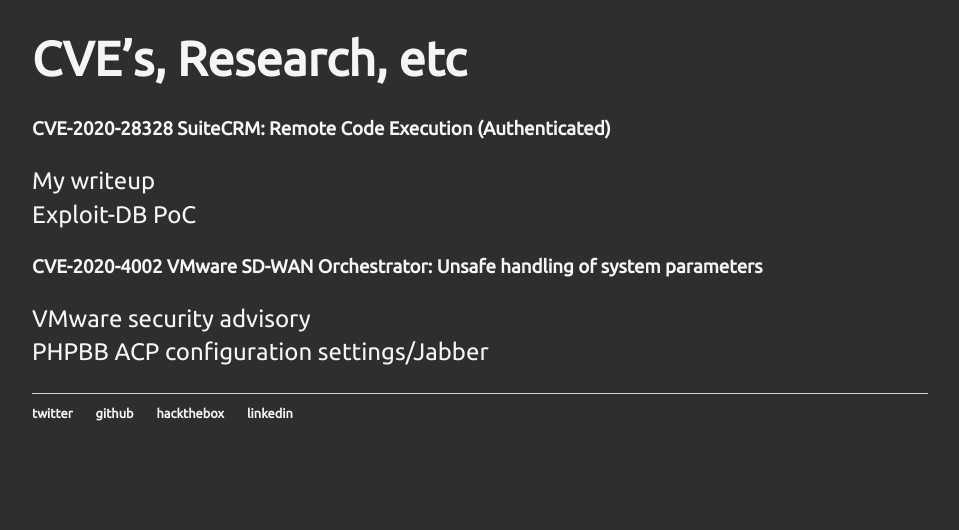
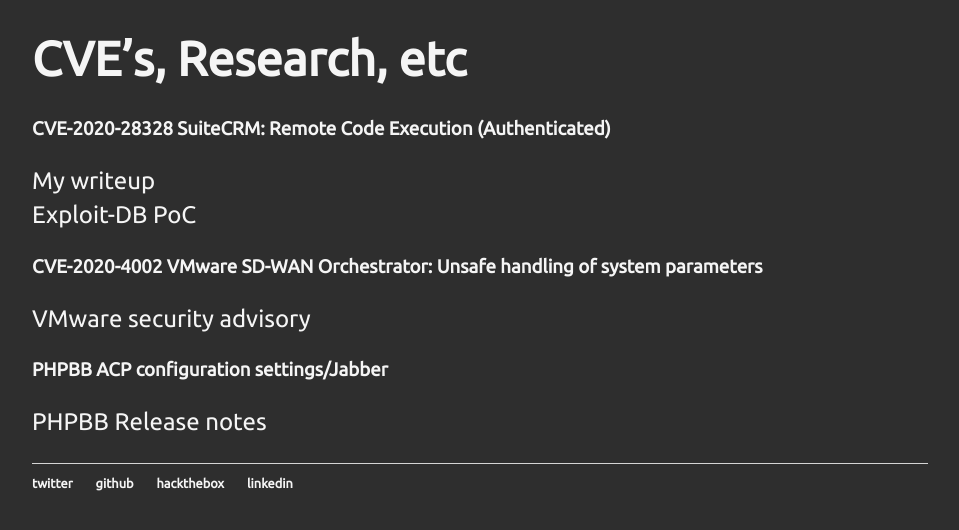
Before and after one commit to mcorybillington/mcorybillington.github.io, a Jekyll site: the page built from research/index.md, in a window 1280 px wide, cut to the strip 264-794 px from the top of the page. Shown: the whole strip, without its empty margins (160-1119 px from the left). Built offline with Jekyll 4.4.1, drawn with Linux system fonts in a browser that asks for light colours.

Commit message:
Added H1 disclosed report for PHPBB

```diff
--- a/research/index.md
+++ b/research/index.md
@@ -8,4 +8,5 @@
 [Exploit-DB PoC](https://www.exploit-db.com/exploits/49001)
 ### [CVE-2020-4002](https://cve.mitre.org/cgi-bin/cvename.cgi?name=CVE-2020-4002) VMware SD-WAN Orchestrator: Unsafe handling of system parameters
 [VMware security advisory](https://www.vmware.com/security/advisories/VMSA-2020-0025.html)
-[PHPBB ACP configuration settings/Jabber](https://www.phpbb.com/community/viewtopic.php?f=14&t=2573416)
+### [PHPBB ACP configuration settings/Jabber](https://hackerone.com/reports/1018568)
+[PHPBB Release notes](https://www.phpbb.com/community/viewtopic.php?f=14&t=2573416)
```
